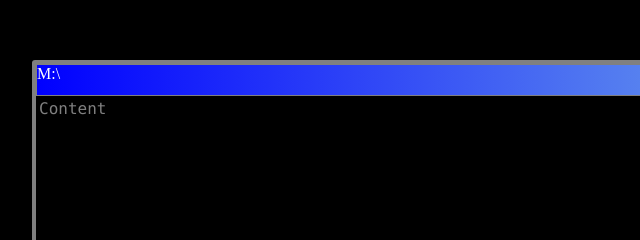
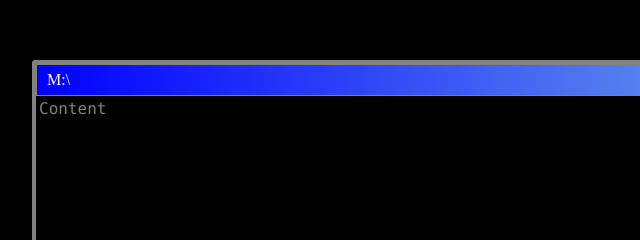
Before and after one commit to meghaman/nazey, a plain HTML site: page Website/index.html in a window 1280 px wide. Shown: the part 161-401 px from the top of the page, 254-894 px from the left. Drawn offline with Linux system fonts and the light colour scheme.

Commit message:
Centered title text

```diff
--- a/Website/index.html
+++ b/Website/index.html
@@ -1,7 +1,7 @@
 <!DOCTYPE html>
 <html>
 <head>
-    <title></title>
+    <title>Murali Kulachandran</title>
     <meta http-equiv="Content-Type" content="text/html; charset=utf-8">
     <!--CSS-->
     <style>
@@ -35,12 +35,16 @@
         .window-title {
             width: 100%;
             height: 30px;
+            line-height: 30px;
             background: linear-gradient(to left, CornflowerBlue, blue);
             color: white;
             border-width: 1px;
             border-style: solid;
             border-color: grey;
-            margin: 0 auto;
+        }
+
+        .window-title-content {
+            margin-left: 10px;
         }
 
         .console {
@@ -56,7 +60,9 @@
     <div class="container">
         <div class="window">
             <div class="window-title">
-                M:\
+                <div class="window-title-content">
+                    M:\
+                </div>
             </div>
             <div class="console">
                 Content
```
